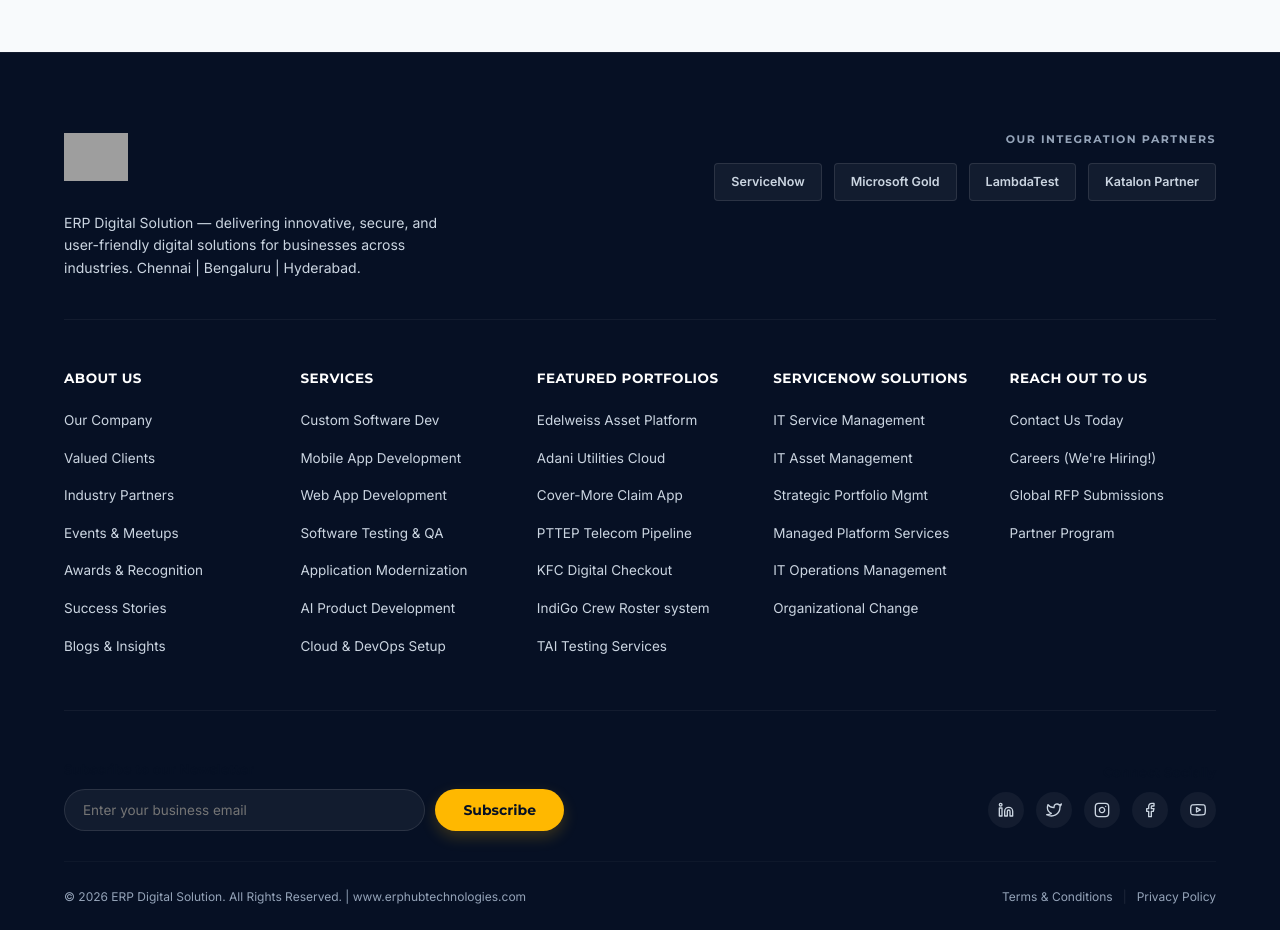
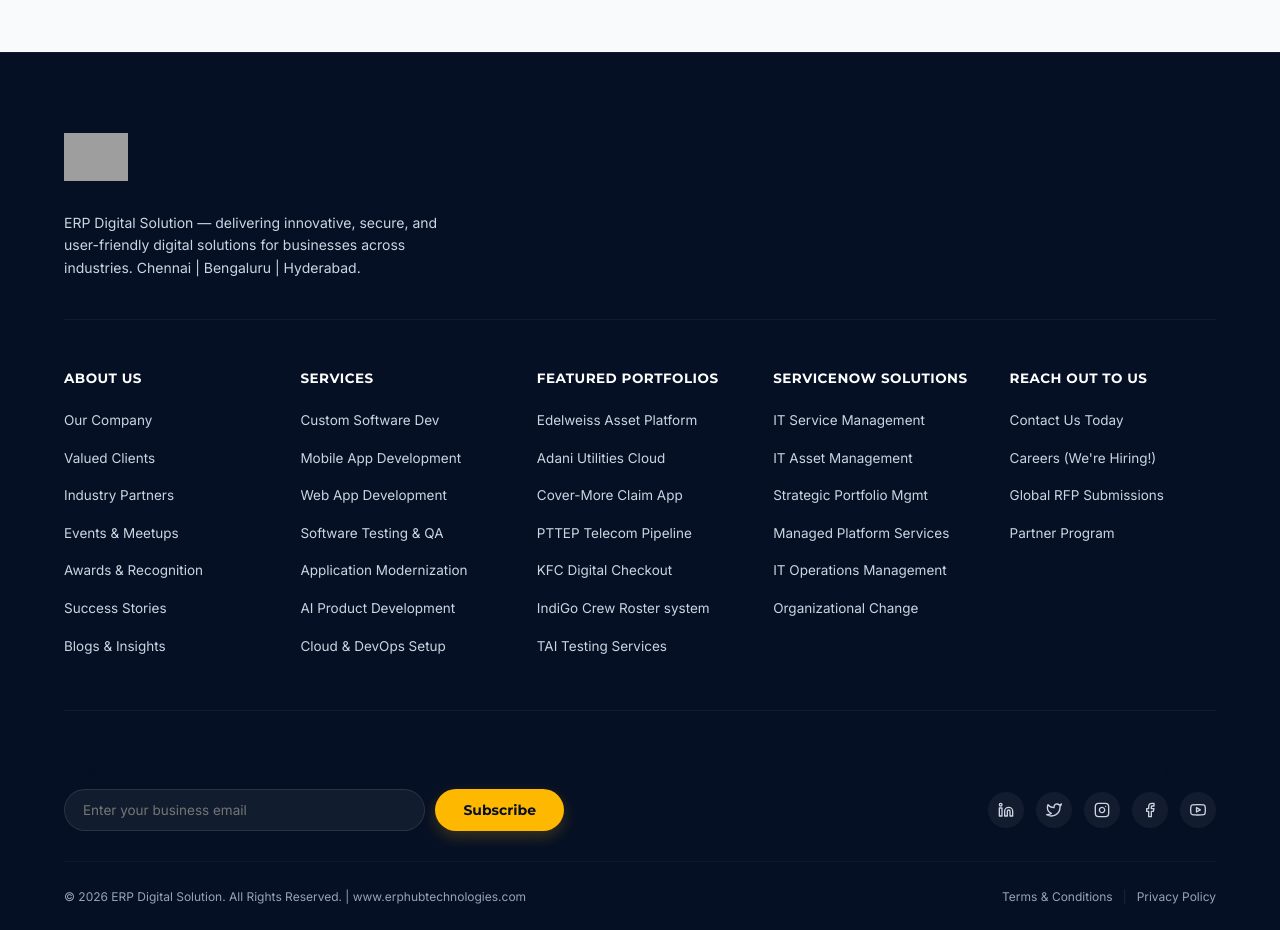
Before and after one commit to iqsyncorg-arch/erpweb, a React (Vite) app: page / in a window 1280 px wide. Shown: the part 10740-11670 px from the top of the page. Built offline with nearby package versions, Linux system fonts and the light colour scheme; no server answers; grey boxes are pictures that could not be loaded.

Commit message:
neew changs

```diff
--- a/src/App.tsx
+++ b/src/App.tsx
@@ -1341,13 +1341,7 @@
             <p>ERP Digital Solution — delivering innovative, secure, and user-friendly digital solutions for businesses across industries. Chennai | Bengaluru | Hyderabad.</p>
           </div>
           <div className="footer-badges">
-            <h4>OUR INTEGRATION PARTNERS</h4>
-            <div className="badge-row">
-              <span className="partner-badge">ServiceNow</span>
-              <span className="partner-badge">Microsoft Gold</span>
-              <span className="partner-badge">LambdaTest</span>
-              <span className="partner-badge">Katalon Partner</span>
-            </div>
+
           </div>
         </div>
 
```
